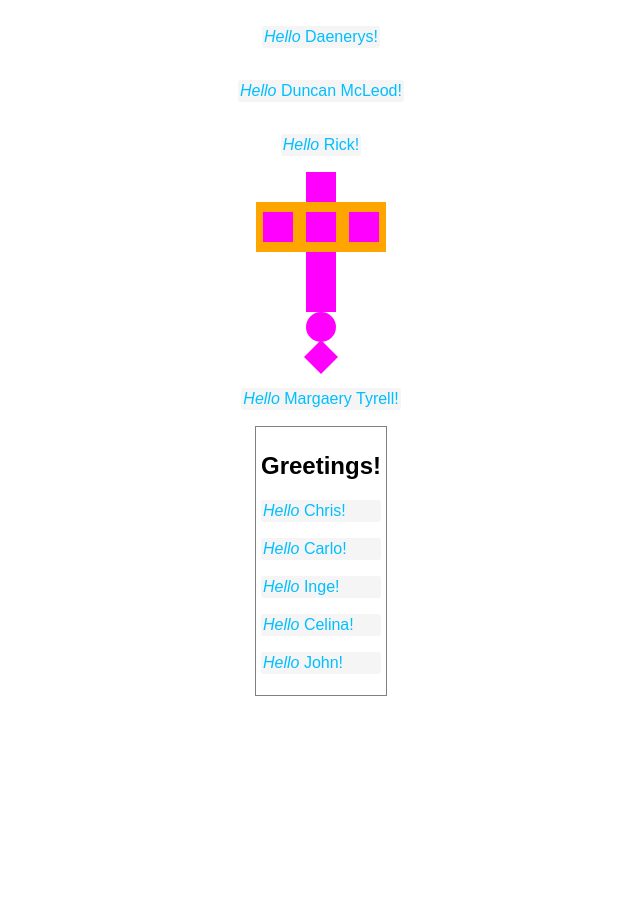
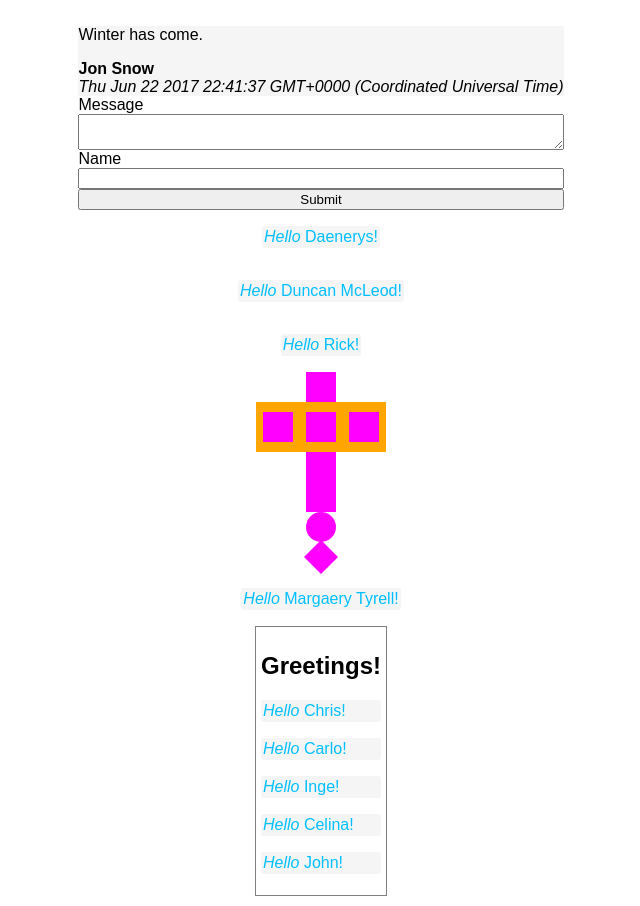
Before and after one commit to CodeCoreYVR/react-demo-apr-2017, a React (Create React App) app: page / in a window 1280 px wide. Shown: the whole page, without its empty margins (319-959 px from the left). Before the commit the page ends 800 px from the top, so only its background shows below. Built offline with nearby package versions, Linux system fonts and the light colour scheme.

Commit message:
Add GuestBook solution

```diff
--- a/src/components/App.js
+++ b/src/components/App.js
@@ -6,10 +6,16 @@ import HelloWorld from './HelloWorld';
 import Shape from './Shape';
 import OrangeRectangle from './OrangeRectangle';
 import Greetings from './Greetings';
+import GuestBook from './GuestBook';
+
+const entries = [
+  {name: 'Jon Snow', body: 'Winter has come.', date: new Date()}
+];
 
 function App (props) {
   return (
     <div className='app' style={style}>
+      <GuestBook entries={entries} />
       <HelloWorld name='Daenerys' />
       <HelloWorld name='Duncan McLeod' />
       <HelloWorld name='Rick' />
--- /dev/null
+++ b/src/components/GuestBook.js
@@ -0,0 +1,40 @@
+import React, {Component} from 'react';
+import GuestBookEntries from './GuestBookEntries';
+import GuestBookForm from './GuestBookForm';
+
+class GuestBook extends Component {
+  constructor (props) {
+    super(props);
+
+    this.state = {
+      entries: props.entries || [],
+      newEntry: {}
+    };
+    this.saveNewEntry = this.saveNewEntry.bind(this);
+    this.addNewEntry = this.addNewEntry.bind(this);
+  }
+
+  saveNewEntry(entry) {
+    const {newEntry} = this.state;
+    this.setState({newEntry: Object.assign({}, newEntry, entry)});
+  }
+
+  addNewEntry() {
+    const {entries, newEntry} = this.state;
+    newEntry.date = new Date();
+    this.setState({entries: [...entries, newEntry]})
+  }
+
+  render () {
+    return (
+      <div className='GuestBook'>
+        <GuestBookEntries entries={this.state.entries} />
+        <GuestBookForm
+          onSubmit={this.addNewEntry}
+          onChange={this.saveNewEntry} />
+      </div>
+    );
+  }
+}
+
+export default GuestBook;
--- /dev/null
+++ b/src/components/GuestBookEntries.js
@@ -0,0 +1,43 @@
+import React from 'react';
+
+/*
+[
+  {name: 'Jon Snow', body: 'Winter has come.', date: new Date()},
+  {name: 'Jon Snow', body: 'Winter has come.', date: new Date()},
+  {name: 'Jon Snow', body: 'Winter has come.', date: new Date()},
+]
+*/
+// Here we destructure all the properties of props instead
+// of referring to them through a props argument
+function GuestBookEntry ({name, body, date, isEven = false}) {
+  return (
+    <div
+      style={{
+        backgroundColor: isEven ? 'whitesmoke' : 'white'
+      }}
+      className="GuestBookEntry">
+      <p>{body}</p>
+      <div><strong>{name}</strong></div>
+      <div><em>{date.toString()}</em></div>
+    </div>
+  )
+}
+
+function GuestBookEntries (props) {
+  const {entries = []} = props;
+  const entriesComponent = entries.map(
+    (entry, index) =>
+      <GuestBookEntry key={index} {...entry} isEven={index % 2 == 0} />
+  );
+  // You can use spread (...) to pass all properties of an object
+  // as props to a component as above ☝️
+  // <GuestBookEntry key={index} name={entry.name} body={entry.body} date={entry.date} />
+
+  return (
+    <div className='GuestBookEntries'>
+      { entriesComponent }
+    </div>
+  );
+}
+
+export default GuestBookEntries;
--- /dev/null
+++ b/src/components/GuestBookForm.js
@@ -0,0 +1,48 @@
+import React from 'react';
+
+function GuestBookForm (props) {
+  const {onChange = () => {}, onSubmit = () => {}} = props;
+
+  const handleChange = event => {
+    const {currentTarget} = event;
+    onChange({[currentTarget.id]: currentTarget.value});
+  }
+
+  const handleSubmit = event => {
+    event.preventDefault();
+    onSubmit();
+  }
+
+  return (
+    <form className='GuestBookForm' onSubmit={handleSubmit}>
+      <div style={style.formControl}>
+        <label htmlFor='message'>Message</label>
+        <textarea
+          onChange={handleChange}
+          id='message'
+          type='text' />
+      </div>
+
+      <div style={style.formControl}>
+        <label htmlFor='name'>Name</label>
+        <input
+          onChange={handleChange}
+          id='name'
+          type='text' />
+      </div>
+
+      <div style={style.formControl}>
+        <input type='submit' value='Submit' />
+      </div>
+    </form>
+  );
+}
+
+const style = {
+  formControl: {
+    display: 'flex',
+    flexDirection: 'column'
+  }
+}
+
+export default GuestBookForm;
```
